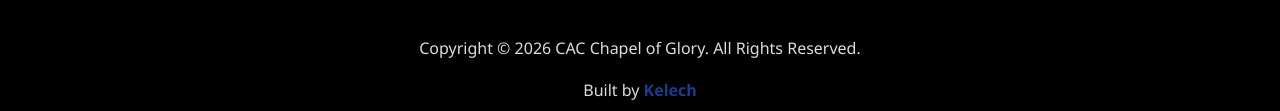
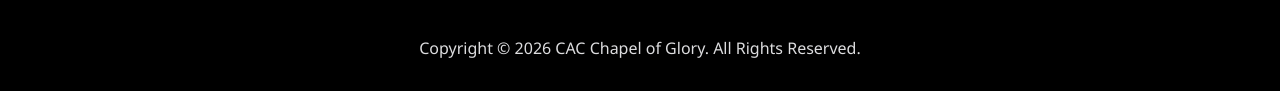
Before and after one commit to cacchapelofglory/church, a plain HTML site: page contact.html in a window 1280 px wide. Shown: the part 1303-1414 px from the top of the page. Drawn offline with nearby package versions, Linux system fonts and the light colour scheme.

Commit message:
Update contact.html

```diff
--- a/contact.html
+++ b/contact.html
@@ -148,7 +148,7 @@
             </div>
         </div>
         <div>
-            <div class="footer-down"><p>Copyright &copy; 2026 CAC Chapel of Glory. All Rights Reserved.</p><p class="site-credit">Built by <a href="https://studio.kelech.me/">Kelech</a></p></div>
+            <div class="footer-down"><p>Copyright &copy; 2026 CAC Chapel of Glory. All Rights Reserved.</p></div>
         </div>
     </footer>
     <script>
```
